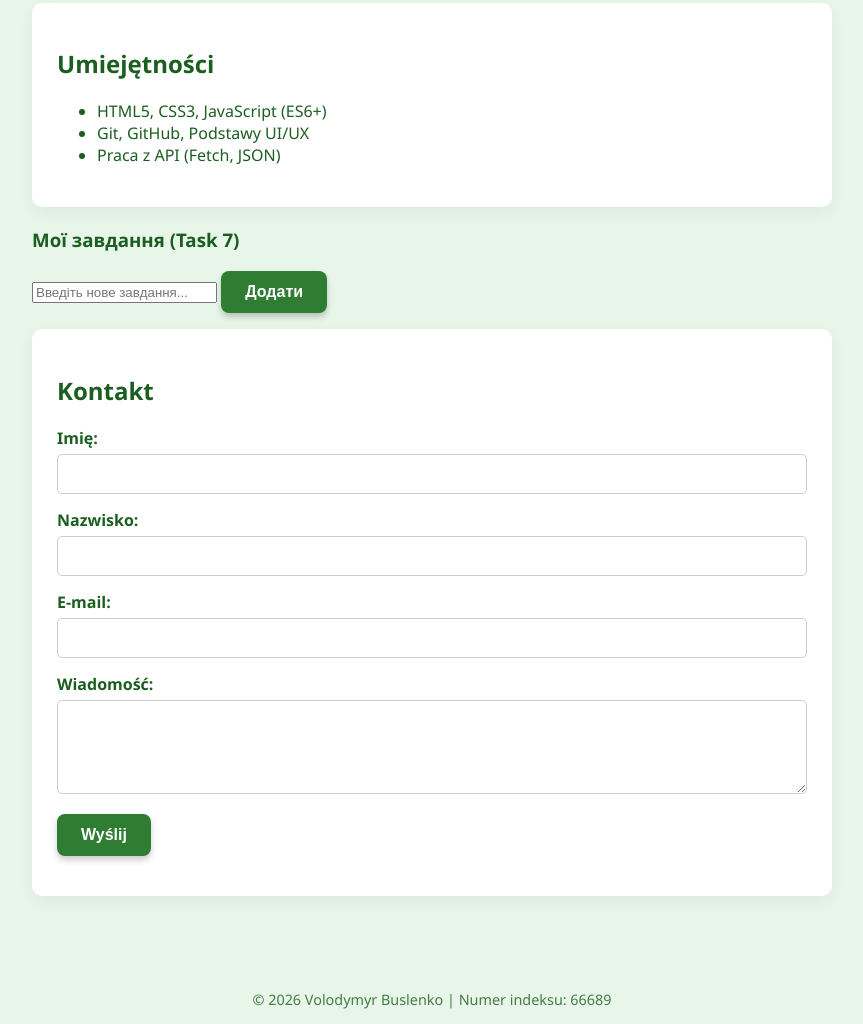
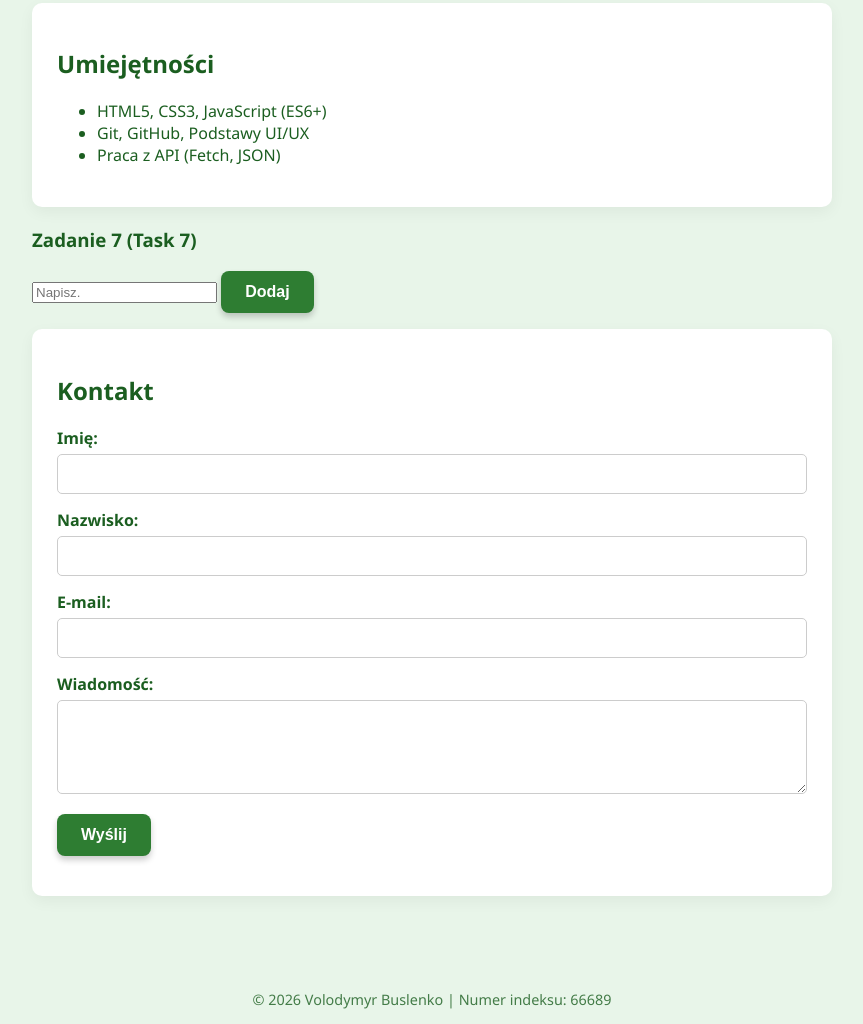
Before and after one commit to vova1234520000/zadaniowe, a plain HTML site: page zadanie7/index.html in a window 1280 px wide. Shown: the part 777-1801 px from the top of the page, without its empty margins (208-1071 px from the left). Drawn offline with Linux system fonts and the light colour scheme.

Commit message:
zmiana zadanie 7 index.html

```diff
--- a/zadanie7/index.html
+++ b/zadanie7/index.html
@@ -37,9 +37,9 @@
                 </ul>
         </section>
         <div id="task-section">
-  <h3>Мої завдання (Task 7)</h3>
-  <input type="text" id="taskInput" placeholder="Введіть нове завдання...">
-  <button id="addTaskBtn">Додати</button>
+  <h3>Zadanie 7 (Task 7)</h3>
+  <input type="text" id="taskInput" placeholder="Napisz.">
+  <button id="addTaskBtn">Dodaj</button>
   <ul id="taskList"></ul>
 </div>
         <section id="kontakt">
```
